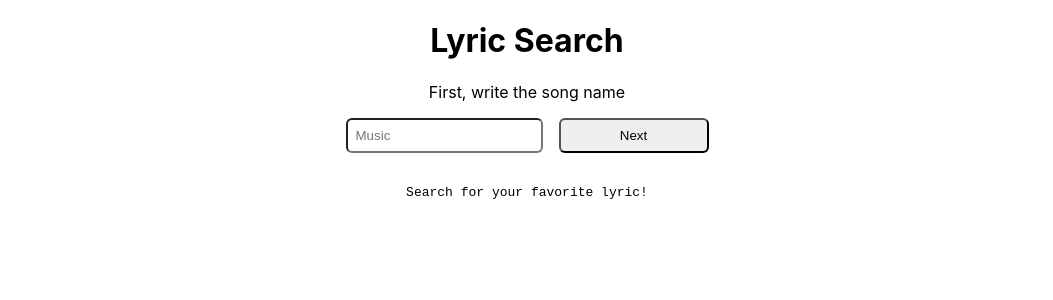
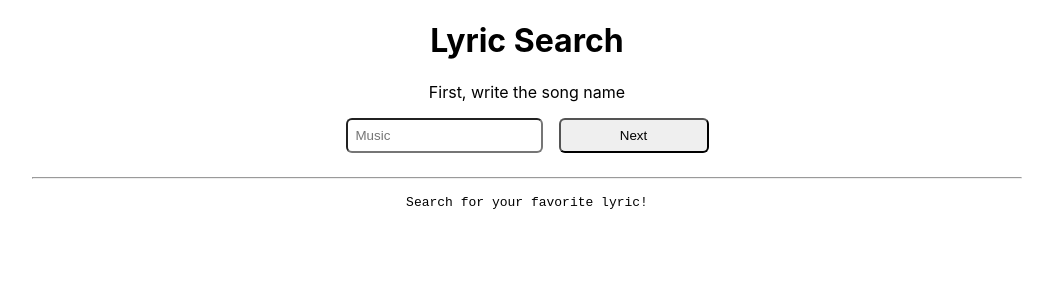
Before and after one commit to TheMathPires/lyric-search, a React (Create React App) app: page / in a window 1280 px wide. Shown: the top 300 px of the page, without its empty margins (113-1166 px from the left). Built offline with nearby package versions, Linux system fonts and the light colour scheme.

Commit message:
final step

```diff
--- a/src/App.js
+++ b/src/App.js
@@ -9,7 +9,7 @@ function App() {
   const musicInput = createRef();
   const [lyricsArea, setLyric] = useState('Search for your favorite lyric!');
 
-  const steps = ['First, write the song name', 'And the artist', 'Lyrics'];
+  const steps = ['First, write the song name', 'And the artist', 'Here is the lyrics'];
   const [activeStep, setActiveStep] = useState(0);
   const [musicValue, setMusicValue] = useState('');
 
@@ -25,6 +25,7 @@ function App() {
   const handleOnSearch = async () => {
     const lyrics =  await getLyrics({music: musicValue, artist: artistInput.current.value});
     setLyric(lyrics);
+    setActiveStep(activeStep + 1)
     return lyrics;
   }
 
@@ -57,6 +58,8 @@ function App() {
         </div>
       }
 
+      <hr/>
+
       <Lyrics>{lyricsArea}</Lyrics>
 
     </Wrapper>
```
